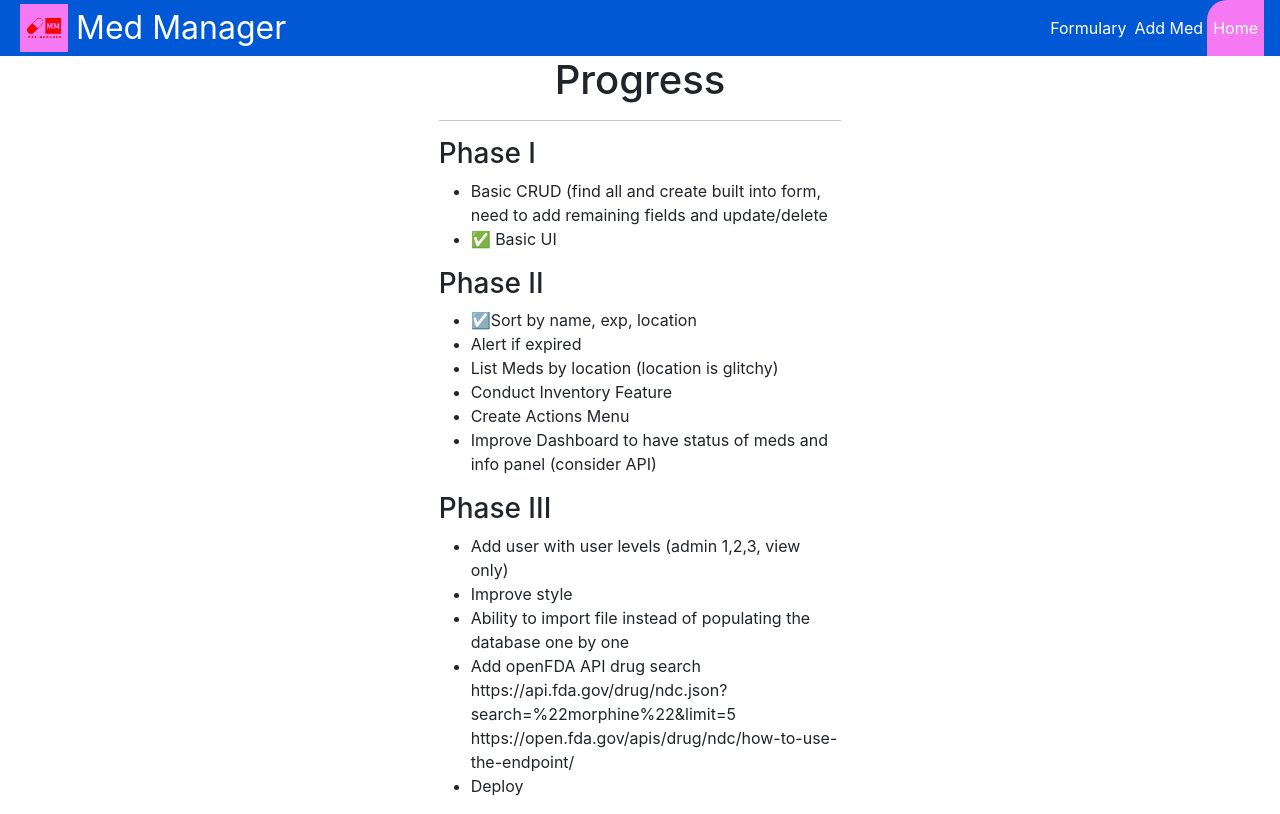
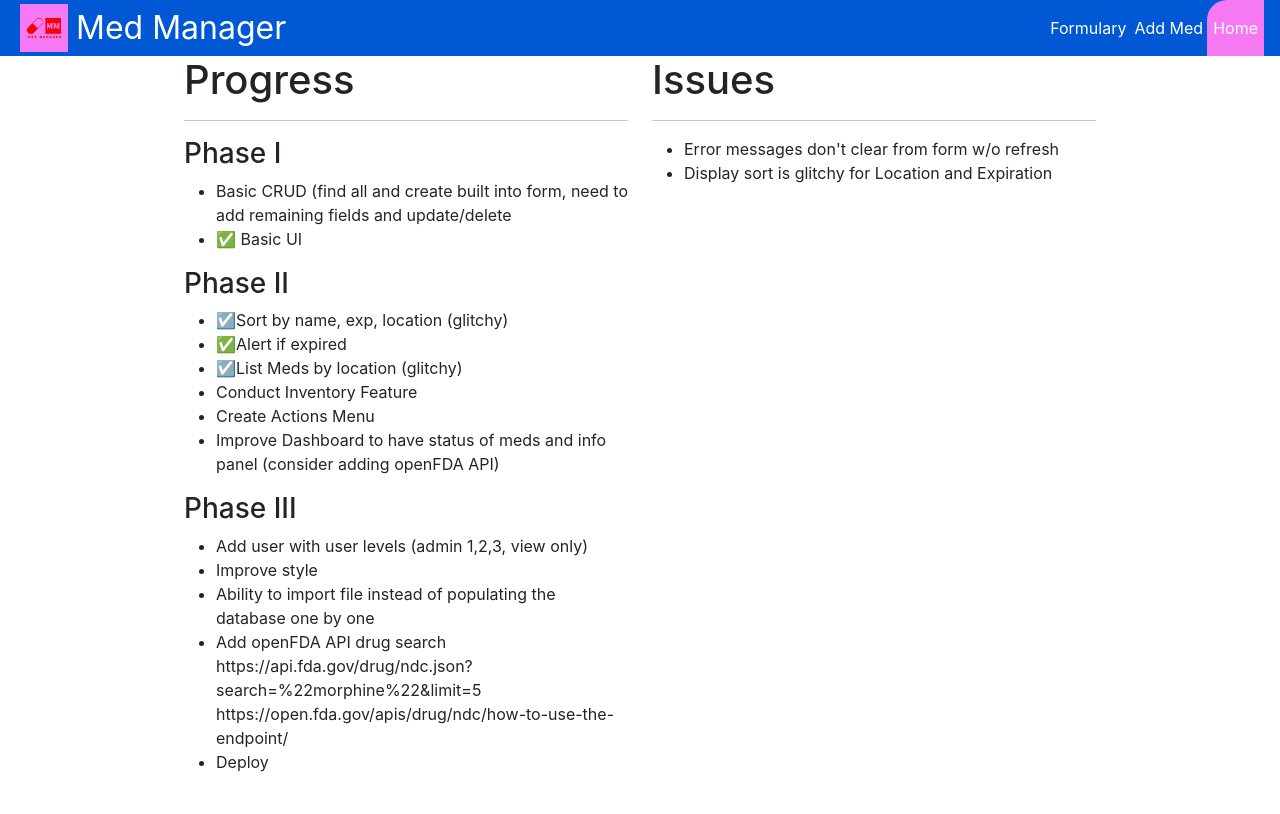
Before and after one commit to TRSCode/formularyManager, a React (Create React App) app in the folder client/: page /dashboard in a window 1280 px wide. Built offline with nearby package versions, Linux system fonts and the light colour scheme.

Commit message:
debugged updated form

```diff
--- a/client/src/components/Dashboard.jsx
+++ b/client/src/components/Dashboard.jsx
@@ -1,8 +1,9 @@
 export default function Dashboard() {
     // return <h1>Dashboard</h1>
     return(
-        <div className="container col-4">
-            <h1 className="text-center">Progress</h1>
+        <div className="container col-9 d-flex">
+            <div className="container col-6">
+                <h1>Progress</h1>
                 <hr/>
                 <h3>Phase I</h3>
                 <ul>
@@ -11,12 +12,12 @@ export default function Dashboard() {
                 </ul>
                 <h3>Phase II</h3>
                 <ul>
-                <li>☑️Sort by name, exp, location </li>
-                <li>Alert if expired</li>
-                <li>List Meds by location (location is glitchy)</li>
+                    <li>☑️Sort by name, exp, location (glitchy) </li>
+                    <li>✅Alert if expired</li>
+                    <li>☑️List Meds by location (glitchy)</li>
                     <li>Conduct Inventory Feature</li>
                     <li>Create Actions Menu</li>
-                <li>Improve Dashboard to have status of meds and info panel (consider API) </li>
+                    <li>Improve Dashboard to have status of meds and info panel (consider adding openFDA API) </li>
                 </ul>
                 <h3>Phase III</h3>
                 <ul>
@@ -27,6 +28,15 @@ export default function Dashboard() {
                     <li>Deploy</li>
                 </ul>
             </div>
+            <div className="container col-6">
+                <h1>Issues</h1>
+                <hr/>
+                <ul>
+                    <li>Error messages don't clear from form w/o refresh </li>
+                    <li>Display sort is glitchy for Location and Expiration</li>
+                </ul>
+            </div>
+        </div>
     )
 
 
--- a/client/src/components/MedForm.jsx
+++ b/client/src/components/MedForm.jsx
@@ -206,12 +206,19 @@ const MedForm = (props) => {
                         <p className="bg-danger text-warning">{errors.storageLocation.message}</p>:""}
                         <select className="form-control" value={storageLocation} onChange={(e) => setStorageLocation(e.target.value)}>
                             <option value="">Select a storage location</option>
-                            <option value="Shelf1">Shelf 1</option>
-                            <option value="Shelf2">Shelf 2</option>
-                            <option value="Shelf3">Shelf 3</option>
-                            <option value="AirwayKit">Airway Kit</option>
-                            <option value="Safe">Safe</option>
-                            <option value="TurnIn">Turn In</option>
+                            <option value="Locker">Locker</option>
+                            <option value="Grey Cabinet">Grey Cabinet</option>
+                            <option value="White Cabinet">White Cabinet</option>
+                            <option value="Clinic Refrigerator">Clinic Refrigerator</option>
+                            <option value="Blue Vial Bag">Blue Vial Bag</option>
+                            <option value="Orange Paramedic Bag">Orange Paramedic Bag</option>
+                            <option value="Safe-Black Bag">Safe-Black Bag</option>
+                            <option value="Safe-Blue Bag">Safe-Blue Bag</option>
+                            <option value="Safe-Orange Bag">Safe-Orange Bag</option>
+                            <option value="MRV">MRV</option>
+                            <option value="ALS">ALS</option>
+                            <option value="Turn-in">Turn In</option>
+                            <option value="Other">Other</option>
                         </select>
                     </p>
                 </div>
```
Also changed, not shown: 1 other file (tests, documents, lock files or other folders). Lines whose indentation alone changed are shown as unchanged.
